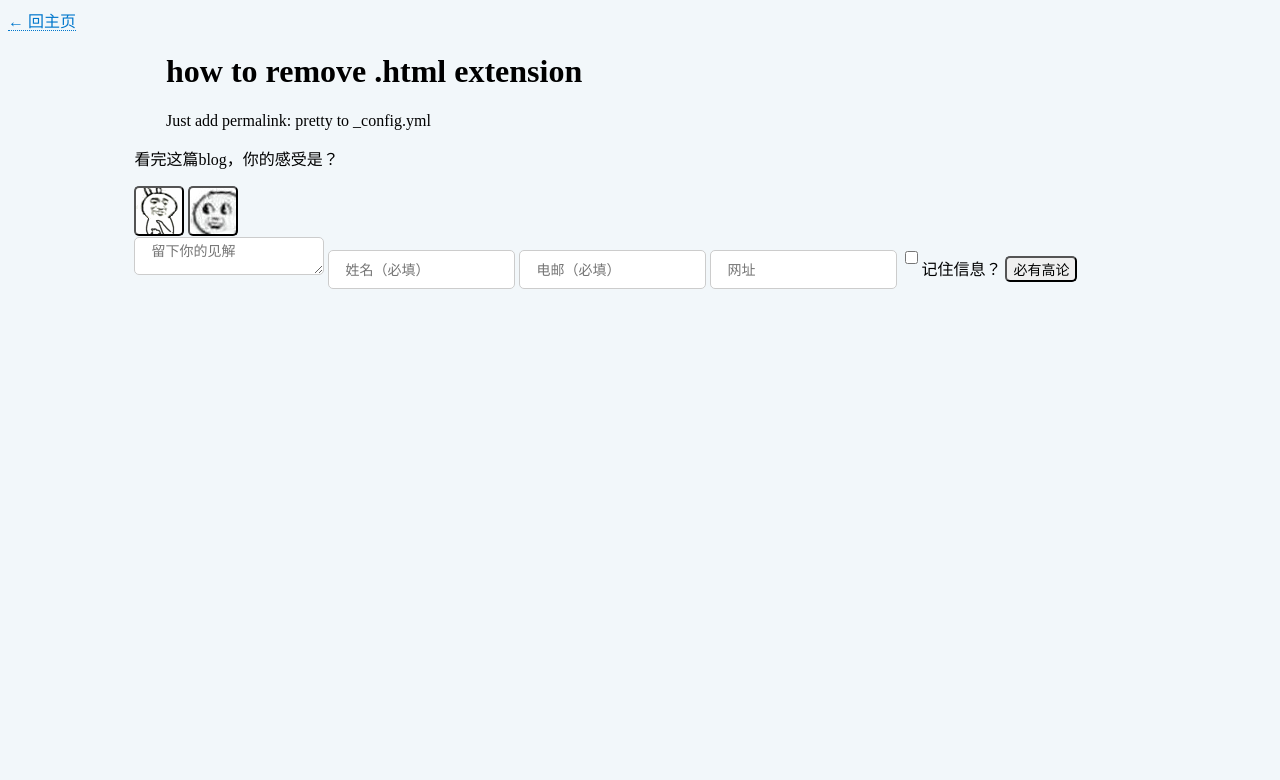
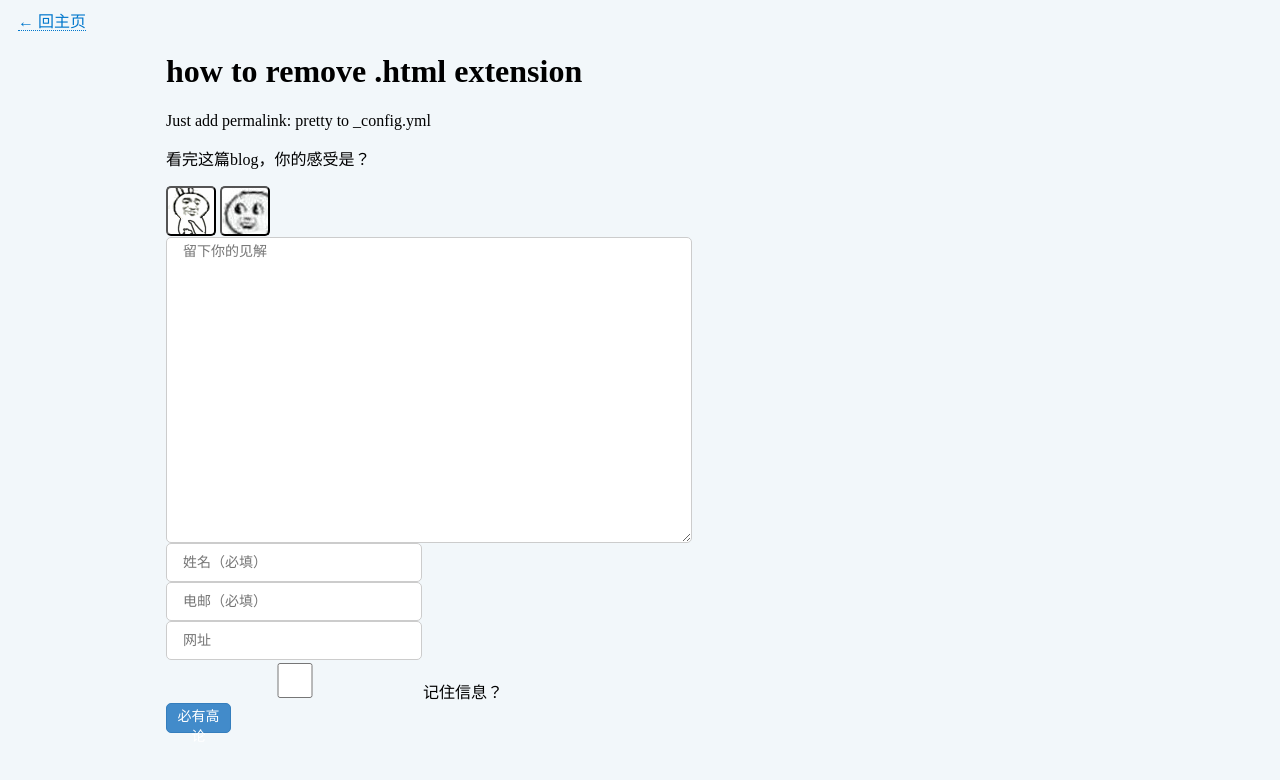
Before and after one commit to ChuChencheng/ChuChencheng.github.io, a Jekyll site: the page built from _posts/2016-08-12-how-to-remove-html-extension.md, in a window 1280 px wide. Shown: the top 780 px of the page. Built offline with Jekyll 4.4.1, drawn with Linux system fonts in a browser that asks for light colours; nearby versions of some CDN libraries.

Commit message:
update stylesheet

```diff
--- a/_layouts/post.html
+++ b/_layouts/post.html
@@ -21,6 +21,6 @@ layout: default
         <input type="text" name="mail" placeholder="电邮（必填）">
         <input type="text" name="site" placeholder="网址">
         <label><input type="checkbox" name="remember">记住信息？</label>
-        <button>必有高论</button>
+        <button type="submit">必有高论</button>
     </form>
 </div>
--- a/css/default.css
+++ b/css/default.css
@@ -1,5 +1,8 @@
 body {
   background-color: #f2f7fa;
+}
+body > * {
+  margin: 0 10px;
 }
 .content {
   margin: 0 auto;
@@ -28,8 +31,8 @@ button {
   font-size: 14px;
 }
 textarea {
-  max-width: 520px;
-  max-height: 300px;
+  width: 520px;
+  height: 300px;
   text-indent: 1em;
   color: #555555;
   border: 1px solid #cccccc;
@@ -45,7 +48,7 @@ textarea:focus {
 }
 input,
 select {
-  max-width: 250px;
+  width: 250px;
   height: 35px;
   text-indent: 1em;
   color: #555555;
@@ -65,7 +68,7 @@ select:focus {
 .comments,
 .add-comment {
   margin: 0 auto;
-  max-width: 80%;
+  max-width: 75%;
 }
 /*feedback btn*/
 .diao {
@@ -84,3 +87,18 @@ select:focus {
 .mengbi:hover {
   border: 1px solid #285e8e;
 }
+.add-comment form > * {
+  display: block;
+}
+.add-comment button[type=submit] {
+  width: 65px;
+  height: 30px;
+  color: #ffffff;
+  border: 1px solid #357ebd;
+  background: #428bca;
+  cursor: pointer;
+}
+.add-comment button[type=submit]:hover {
+  border: 1px solid #285e8e;
+  background: #3071a9;
+}
```
Also changed, not shown: less/default.less (+28 -16 lines).
